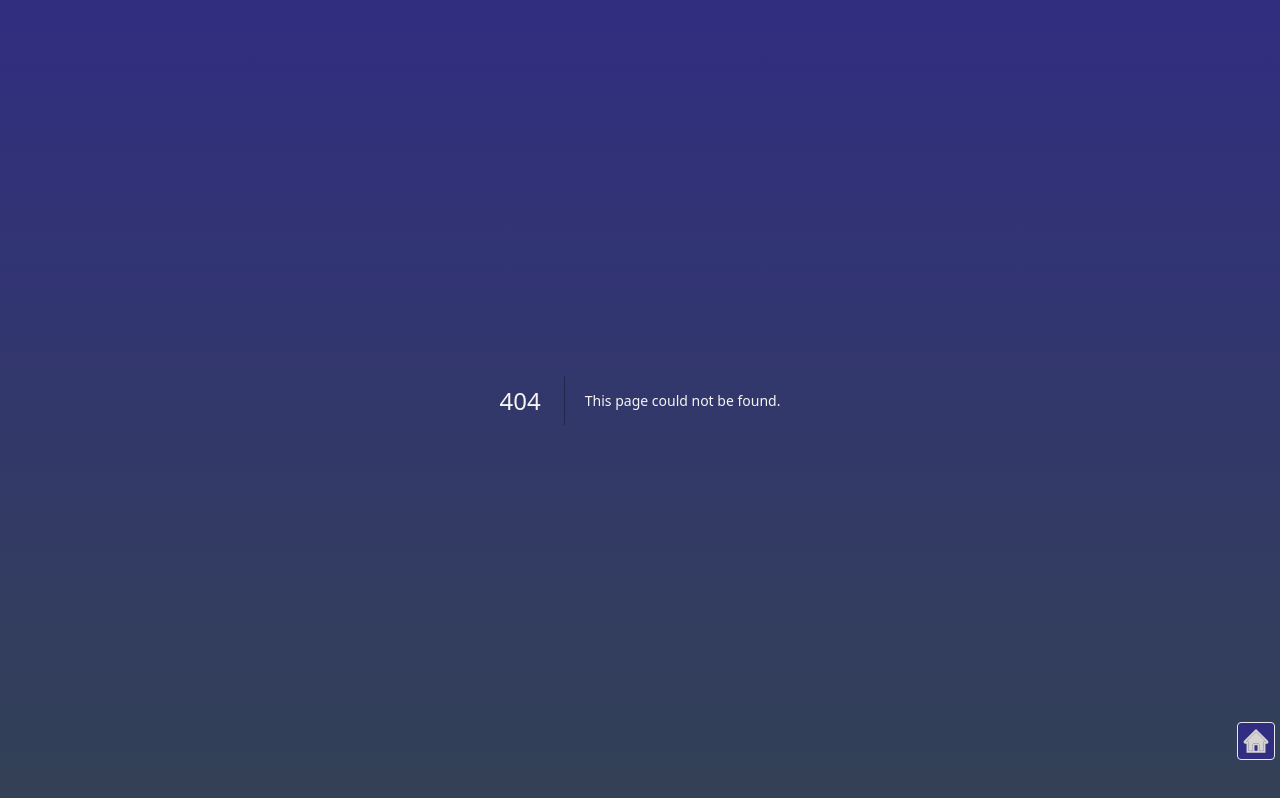
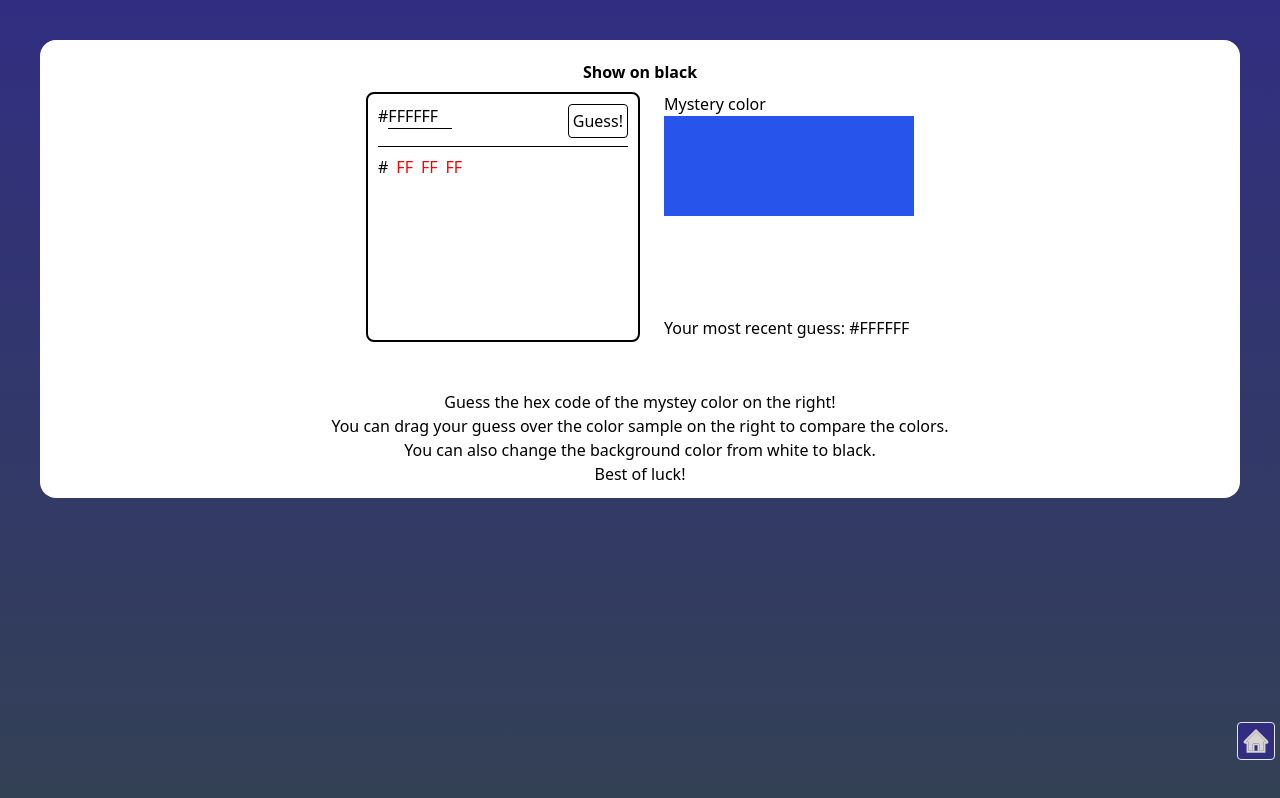
Before and after one commit to JoeBouchard/nextjs-portfolio, a Next.js app: page /webapps/hexel in a window 1280 px wide. Before the commit this address had no page. Built offline with nearby package versions, Linux system fonts and the light colour scheme.

Commit message:
Hexel first commit

```diff
--- /dev/null
+++ b/pages/projects/hexel.js
@@ -0,0 +1,222 @@
+import { useState } from "react";
+
+const Hexel = ({ color }) => {
+  const [bgColor, setBgColor] = useState("white");
+  const [guess, setGuessed] = useState("FFFFFF");
+  const [guesses, setGuesses] = useState(["#FFFFFF"]);
+
+  console.log(color);
+
+  if (
+    guesses[0].toLowerCase().includes(color.toLowerCase()) &&
+    bgColor !== "green"
+  )
+    setBgColor("green");
+
+  const opposite = bgColor !== "white" ? "white" : "black";
+
+  return (
+    <div
+      style={{
+        display: "flex",
+        margin: 20,
+        background: bgColor,
+        minHeight: 300,
+        // height: "80vh",
+        borderRadius: 16,
+        padding: "12px 48px",
+        flexDirection: "column",
+        color: opposite,
+      }}
+    >
+      {guesses[0].toLowerCase().includes(color.toLowerCase()) && (
+        <div>
+          You guessed it right in {guesses.length - 1} guesses! The color was #
+          {color.toUpperCase()}
+        </div>
+      )}
+      <div
+        style={{
+          display: "flex",
+          gap: "24px",
+          margin: "0px auto",
+        }}
+      >
+        <button
+          className={`text-${opposite} font-bold py-2 px-4 rounded-full`}
+          onClick={() => setBgColor(opposite)}
+        >
+          Show on {opposite}
+        </button>
+      </div>
+      <div
+        style={{
+          display: "flex",
+          gap: "24px",
+          margin: "0px auto",
+          flexWrap: "wrap",
+        }}
+      >
+        <div
+          style={{
+            border: `2px solid ${opposite}`,
+            borderRadius: 8,
+            padding: "10px",
+          }}
+        >
+          <div
+            style={{
+              display: "flex",
+              paddingBottom: 8,
+              justifyContent: "space-between",
+              borderBottom: `1px solid ${opposite}`,
+            }}
+          >
+            <div>
+              #
+              <input
+                style={{
+                  color: opposite,
+                  background: bgColor,
+                  borderBottom: `1px solid ${opposite}`,
+                  width: 64,
+                }}
+                value={guess}
+                onChange={(e) => {
+                  if (
+                    e.target.value.length <= 6 &&
+                    /^[0-9a-fA-F]{0,6}$/g.test(e.target.value)
+                  )
+                    setGuessed(e.target.value.toUpperCase());
+                }}
+              />
+            </div>
+            <button
+              style={{
+                border: `1px solid ${opposite}`,
+                borderRadius: 4,
+                color: opposite,
+                padding: 4,
+              }}
+              disabled={guess.length !== 6}
+              onClick={(e) => setGuesses([`#${guess}`, ...guesses])}
+            >
+              Guess!
+            </button>
+          </div>
+          <div
+            style={{
+              display: "flex",
+              flexDirection: "column",
+              gap: 4,
+              paddingTop: 8,
+              maxHeight: 185,
+              overflowY: "scroll",
+            }}
+          >
+            {guesses.map((e, i) => {
+              let rDif1,
+                gDif1,
+                bDif1,
+                rDif2,
+                gDif2,
+                bDif2 = 256;
+
+              if (i < guesses.length - 1) {
+                rDif1 = Math.abs(
+                  parseInt(e.slice(1, 3), 16) - parseInt(color.slice(0, 2), 16)
+                );
+                rDif2 = Math.abs(
+                  parseInt(guesses[i + 1].slice(1, 3), 16) -
+                    parseInt(color.slice(0, 2), 16)
+                );
+
+                gDif1 = Math.abs(
+                  parseInt(e.slice(3, 5), 16) - parseInt(color.slice(2, 4), 16)
+                );
+                gDif2 = Math.abs(
+                  parseInt(color.slice(2, 4), 16) -
+                    parseInt(guesses[i + 1].slice(3, 5), 16)
+                );
+
+                bDif1 = Math.abs(
+                  parseInt(e.slice(5, 7), 16) - parseInt(color.slice(4, 6), 16)
+                );
+                bDif2 = Math.abs(
+                  parseInt(color.slice(4, 6), 16) -
+                    parseInt(guesses[i + 1].slice(5, 7), 16)
+                );
+              }
+
+              //   console.log(rDif1, rDif2, gDif1, gDif2, bDif1, bDif2, color, e);
+              return (
+                <div
+                  style={{
+                    width: 250,
+                    height: 25,
+                    display: "flex",
+                    gap: 8,
+                    color: opposite,
+                  }}
+                  draggable
+                >
+                  <span>#</span>
+                  <span
+                    style={{
+                      color: rDif1 <= rDif2 ? "green" : "red",
+                      fontWeight: rDif1 === 0 ? "bold" : "normal",
+                    }}
+                  >
+                    {e.slice(1, 3)}
+                  </span>
+                  <span
+                    style={{
+                      color: gDif1 <= gDif2 ? "green" : "red",
+                      fontWeight: gDif1 === 0 ? "bold" : "normal",
+                    }}
+                  >
+                    {e.slice(3, 5)}
+                  </span>
+                  <span
+                    style={{
+                      color: bDif1 <= bDif2 ? "green" : "red",
+                      fontWeight: bDif1 == 0 ? "bold" : "normal",
+                    }}
+                  >
+                    {e.slice(5, 7)}
+                  </span>
+
+                  <div style={{ background: e, flexGrow: 1, height: 25 }} />
+                </div>
+              );
+            })}
+          </div>
+        </div>
+        <div style={{ width: 250, height: 250, color: opposite }}>
+          Mystery color
+          <div style={{ background: `#${color}`, height: 100 }}></div>
+          <div style={{ background: guesses[0], height: 100 }}></div>
+          Your most recent guess: {guesses[0]}
+        </div>
+      </div>
+      <div style={{ color: opposite, textAlign: "center", marginTop: 48 }}>
+        Guess the hex code of the mystey color on the right!
+        <br />
+        You can drag your guess over the color sample on the right to compare
+        the colors.
+        <br />
+        You can also change the background color from white to black.
+        <br />
+        Best of luck!
+      </div>
+    </div>
+  );
+};
+
+export default Hexel;
+
+export const getServerSideProps = () => {
+  const color = Math.floor(Math.random() * 16777215).toString(16);
+  // Pass data to the page via props
+  return { props: { color } };
+};
--- a/pages/webapps.js
+++ b/pages/webapps.js
@@ -3,6 +3,7 @@ import {
   BsThermometerSun as Weather,
   BsPencilSquare as Pen,
 } from "react-icons/bs";
+import { MdOutlineColorLens as Color } from "react-icons/md";
 
 const Webapps = () => {
   const webapps = [
@@ -15,6 +16,11 @@ const Webapps = () => {
       link: "text-categorizer",
       icon: <Pen />,
       description: "Text Categorizer",
+    },
+    {
+      link: "hexel",
+      icon: <Color />,
+      description: "Hexel: the color guessing game",
     },
   ];
 
--- /dev/null
+++ b/pages/webapps/hexel.js
@@ -0,0 +1,14 @@
+import Hexel from "../projects/hexel";
+
+const HexApp = ({ color }) => (
+  <div className="p-5">
+    <Hexel color={color} />
+  </div>
+);
+
+export const getServerSideProps = () => {
+  const color = Math.floor(Math.random() * 16777215).toString(16);
+  // Pass data to the page via props
+  return { props: { color } };
+};
+export default HexApp;
```
Also changed, not shown: public/youtube-auth.html (added, +59 -0 lines).
